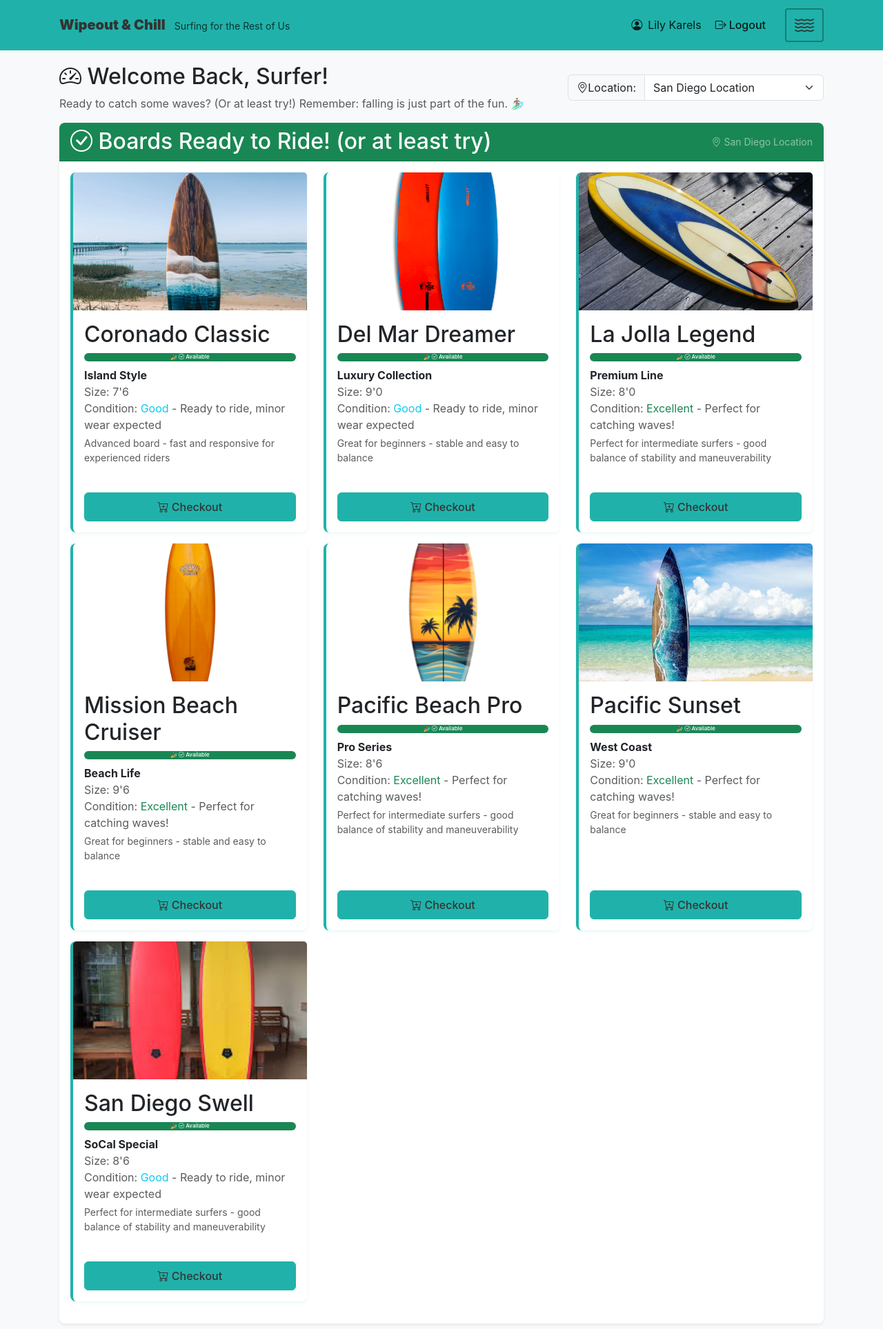
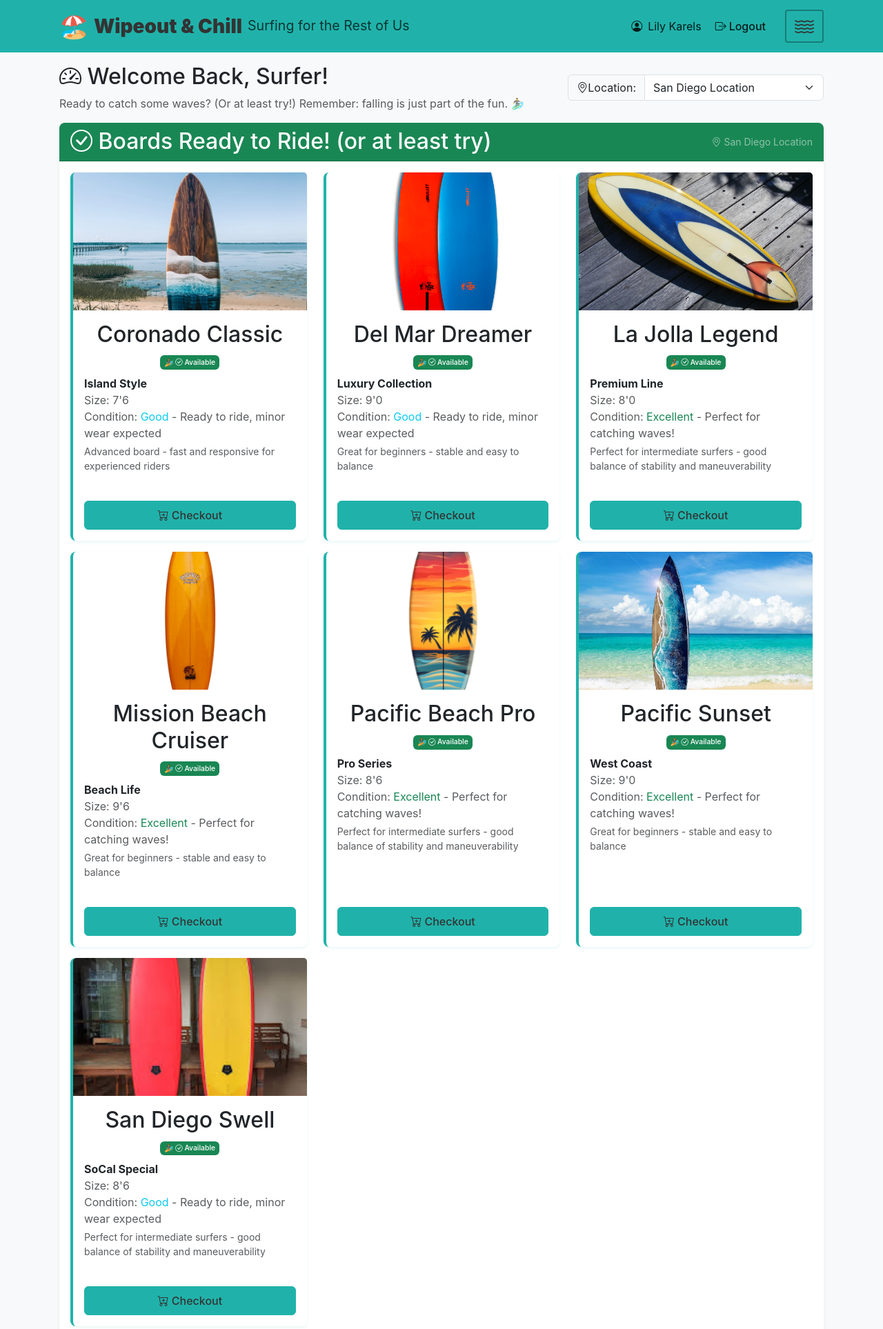
Before and after one commit to MKarels-nCino/2026_nCino_AI_Project, a Flask app: page /dashboard in a window 1280 px wide. Shown: the top 1927 px of the page at 69% size. Run offline with Flask 3, Linux system fonts and the light colour scheme; a user stored in the database is signed in; data comes from the database, SQL or seed files in the repository; data that the repository does not hold is empty; some libraries are stand-ins or nearby versions.

Commit message:
Updated dashboard

```diff
--- a/static/css/custom.css
+++ b/static/css/custom.css
@@ -27,7 +27,14 @@
 .navbar-teal .navbar-brand {
     color: #333 !important;
     font-weight: 600;
-    font-size: clamp(1rem, 2.5vw, 1.25rem);
+    font-size: clamp(1.25rem, 3.5vw, 1.75rem);
+    display: flex;
+    align-items: center;
+}
+
+.navbar-teal .navbar-brand span {
+    font-size: clamp(1.5rem, 4vw, 2rem);
+    line-height: 1;
 }
 
 .navbar-teal .navbar-brand small {
@@ -321,10 +328,12 @@ main.container {
 
 /* Board card badges - keep them small */
 .board-card .badge {
-    font-size: 0.5em !important;
-    padding: 0.15em 0.3em !important;
-    line-height: 1.2 !important;
+    font-size: 0.65em !important;
+    padding: 0.35em 0.6em !important;
+    line-height: 1.3 !important;
     vertical-align: middle;
+    text-align: center;
+    white-space: nowrap;
 }
 
 .board-card .card-title .badge {
--- a/templates/base.html
+++ b/templates/base.html
@@ -21,7 +21,7 @@
     <nav class="navbar navbar-expand-lg navbar-teal">
         <div class="container">
             <a class="navbar-brand" href="{{ url_for('user_routes.dashboard') }}">
-                <strong>Wipeout & Chill</strong>
+                <span style="font-size: 1.2em;">🏖️</span><strong class="ms-2">Wipeout & Chill</strong>
                 <small class="d-none d-md-inline ms-2" style="font-size: 0.7em;">Surfing for the Rest of Us</small>
             </a>
             {% if current_user.is_authenticated %}
--- a/templates/user/dashboard.html
+++ b/templates/user/dashboard.html
@@ -71,10 +71,12 @@
                                      style="height: 200px; object-fit: cover;">
                             {% endif %}
                             <div class="card-body d-flex flex-column">
-                                <h5 class="card-title">{{ board.name }}</h5>
-                                <span class="badge bg-success mb-2" style="font-size: 0.65em; padding: 0.2em 0.4em; display: inline-block;">
-                                    <i class="bi bi-check-circle"></i> Available
-                                </span>
+                                <h5 class="card-title text-center">{{ board.name }}</h5>
+                                <div class="text-center mb-2">
+                                    <span class="badge bg-success" style="font-size: 0.65em; padding: 0.35em 0.6em; display: inline-block;">
+                                        <i class="bi bi-check-circle"></i> Available
+                                    </span>
+                                </div>
                                 <p class="card-text flex-grow-1">
                                     {% if board.brand %}<strong>{{ board.brand }}</strong><br>{% endif %}
                                     {% if board.size %}<span class="text-muted">Size: {{ board.size }}</span><br>{% endif %}
```
